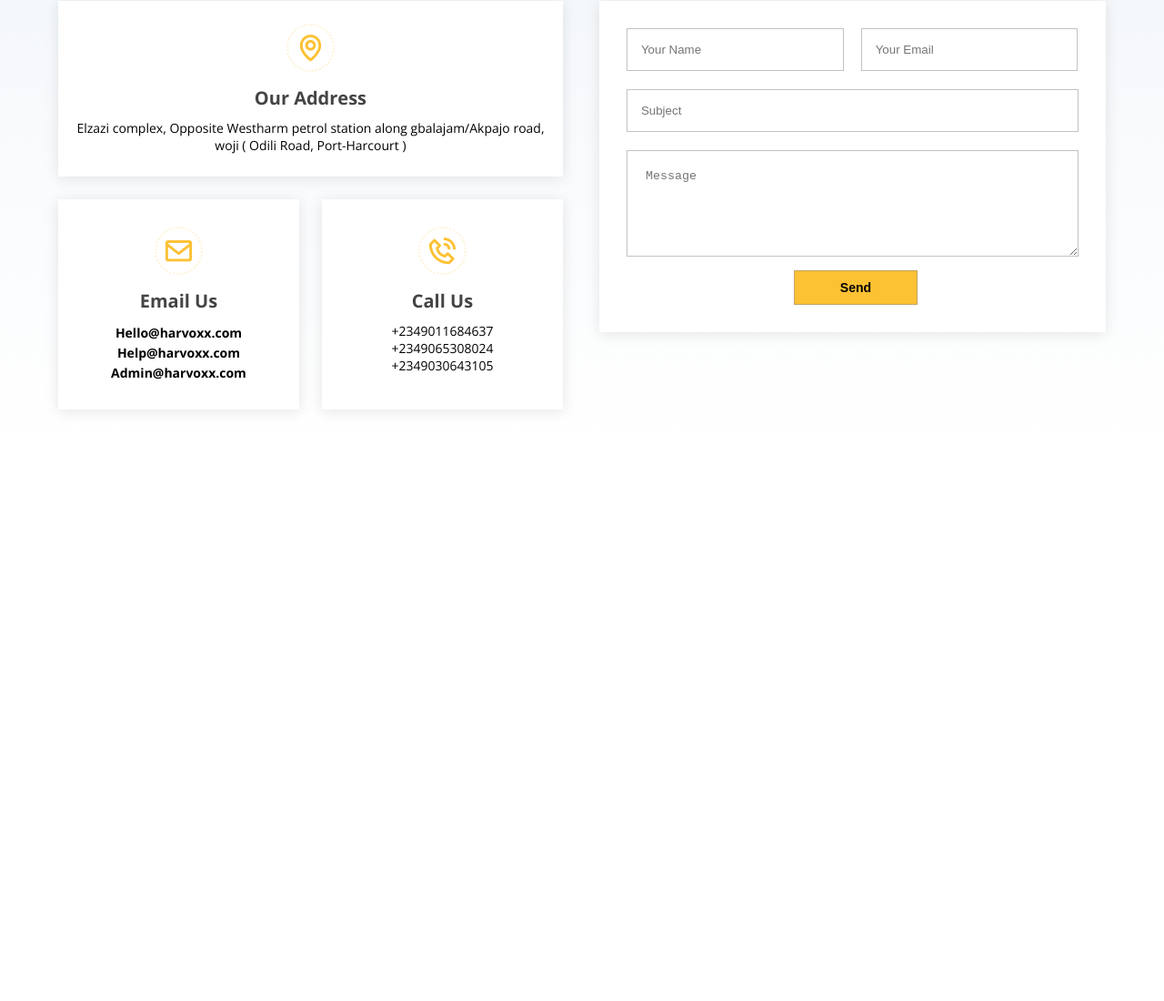
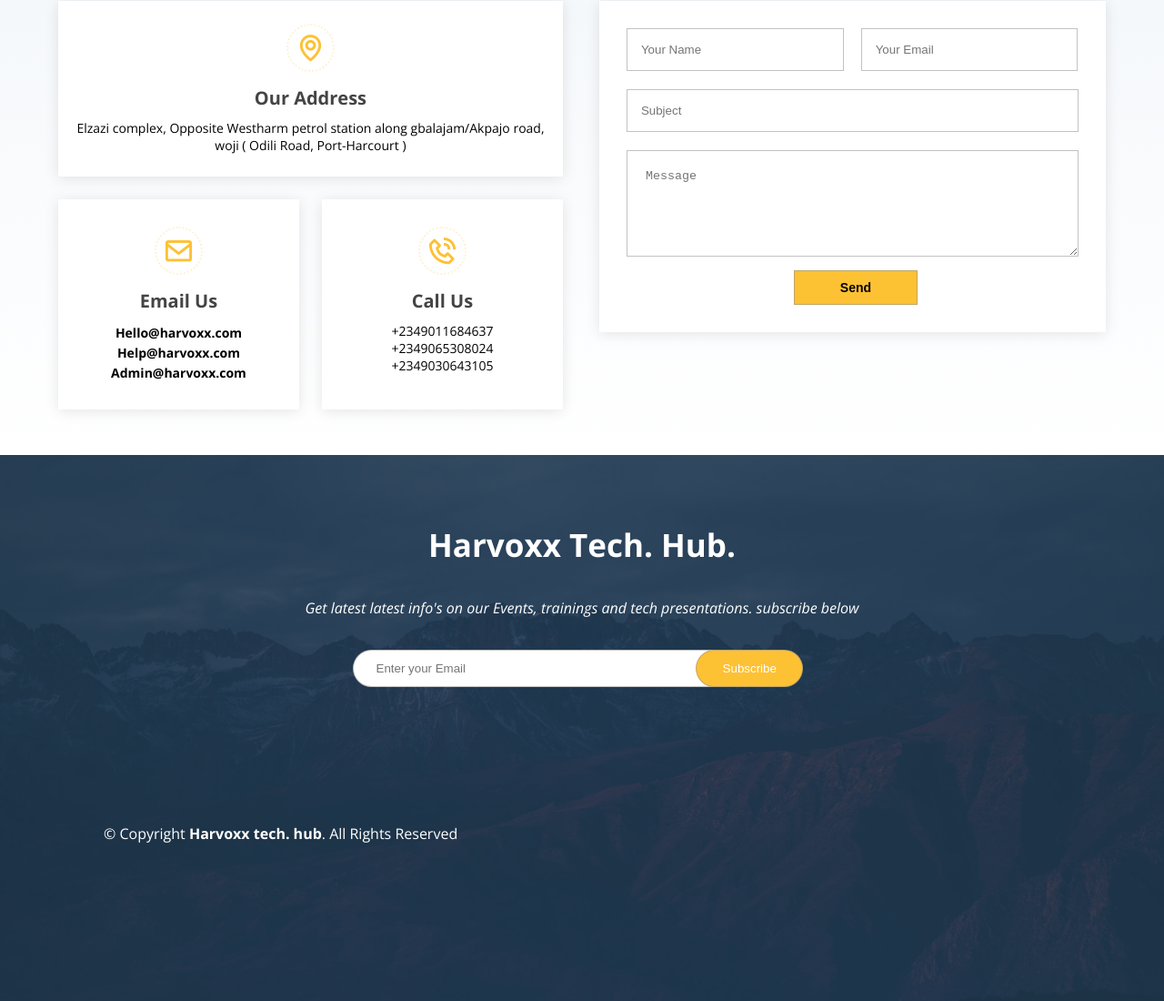
Before and after one commit to dhanie-ellah/harvoxx_clone, a plain HTML site: page index.html in a window 1280 px wide. Shown: the part 4539-5639 px from the top of the page at 91% size. Before the commit the page ends 5039 px from the top, so only its background shows below. Drawn offline with nearby package versions, Linux system fonts and the light colour scheme.

Commit message:
Footer Section Added

```diff
--- a/index.html
+++ b/index.html
@@ -217,7 +217,7 @@
                         <input class="email" type="email" placeholder="Your Email">
                         <input class="subject" type="text" placeholder="Subject">
                         <textarea placeholder="Message" rows="5"></textarea>
-                        <input type="submit" value="Send">
+                        <input class="send-button" type="submit" value="Send">
                     </div>
 
                 </div>
@@ -227,7 +227,17 @@
 
     <!-- FOOTER -->
     <footer>
-
+        <section class="footer-bg">
+            <div class="footer">
+                <h1>Harvoxx Tech. Hub.</h1>
+                <p class="italics">Get latest latest info's on our Events, trainings and tech presentations. subscribe below</p>
+                <div class="subscribe">
+                    <input class="subscribe-email" type="email" placeholder="Enter your Email">
+                    <input class="subscribe-submit" type="submit" value="Subscribe">
+                </div>
+                <p>© Copyright <b>Harvoxx tech. hub</b>. All Rights Reserved</p>
+            </div>
+        </section>
     </footer>
 </body>
 </html>
--- a/style.css
+++ b/style.css
@@ -48,7 +48,8 @@ nav,
 .about-us-container,
 .services-container,
 .pricing-section,
-.contact-container{
+.contact-container,
+.footer{
     width: 90%;
     margin: auto;
 }
@@ -417,7 +418,7 @@ textarea{
     margin-bottom: 10px;
 }
 
-input[type="submit"]{
+.send-button{
     background-color: var(--orange);
     padding: 10px 50px;
     margin-bottom: 0;
@@ -428,3 +429,61 @@ input[type="submit"]{
 }
 
 /* FOOTER */
+footer{
+    background: url(images/footer-bg.jpg) black;
+    background-size: cover;
+    height: 75vh;
+    color: white;
+}
+
+.footer-bg{
+    width: 100%;
+    height: 100%;
+    background-color: rgba(33, 59, 82, 0.85);
+}
+
+.footer{
+    padding: 75px 50px 0 50px;
+}
+
+.footer h1,
+.footer p.italics{
+    width: 100%;
+    text-align: center;
+}
+
+.footer h1{
+    font-size: 35px;
+    margin-bottom: 35px;
+}
+
+.footer p.italics{
+    font-style: italic;
+    margin-bottom: 35px;
+}
+
+.subscribe{
+    width: 75%;
+    margin: auto;
+    margin-left: 26%;
+}
+
+.subscribe-email{
+    width: 60%;
+    height: 2.6rem;
+    padding: 0 25px;
+    border-radius: 25px;
+    margin-bottom: 150px;
+}
+
+.subscribe-submit{
+    width: 15%;
+    height: 2.6rem;
+    padding: 0;
+    margin: 0;
+    position: relative;
+    margin-left: -100px;
+    border-radius: 25px;
+    color: white;
+    background-color: var(--orange);
+}
```
